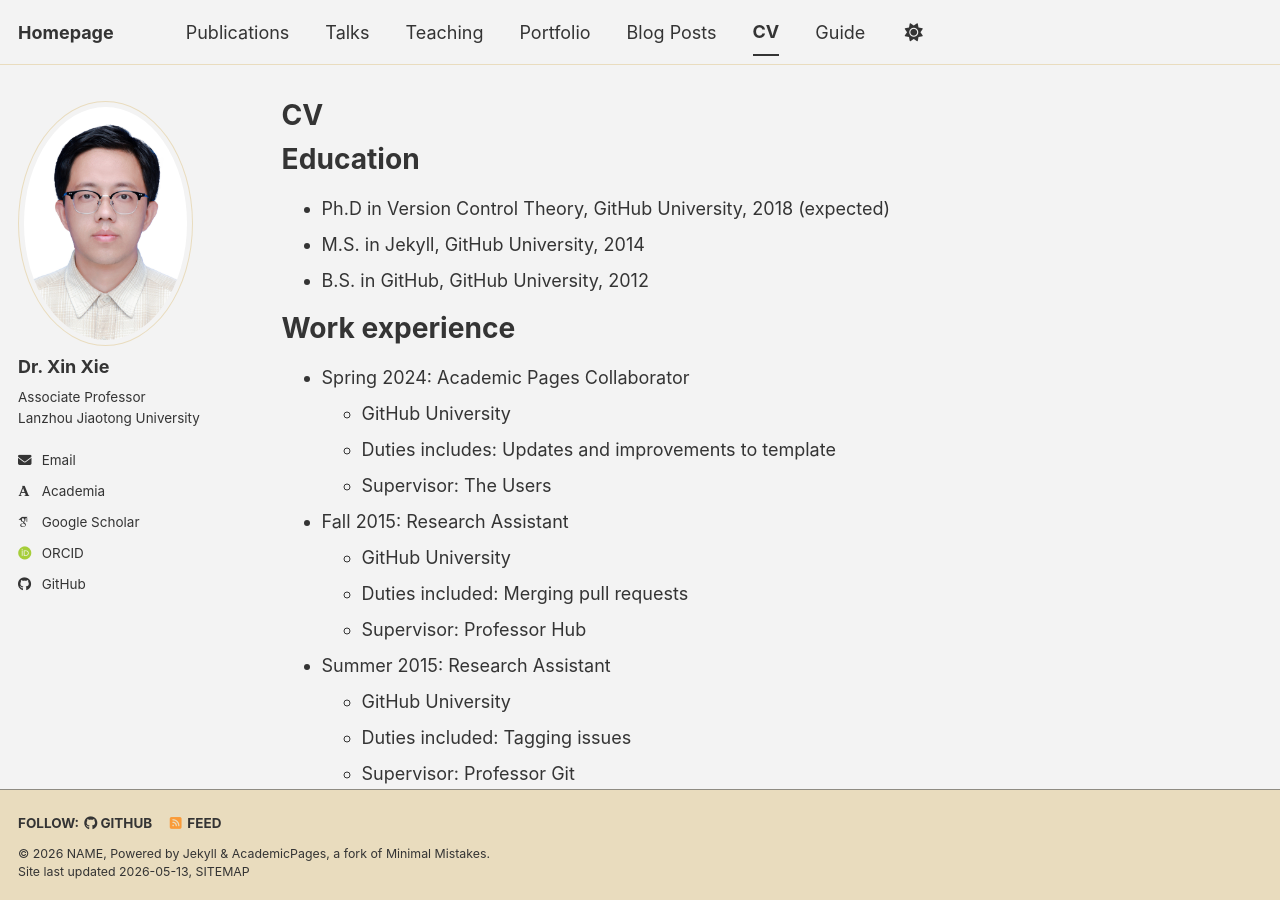
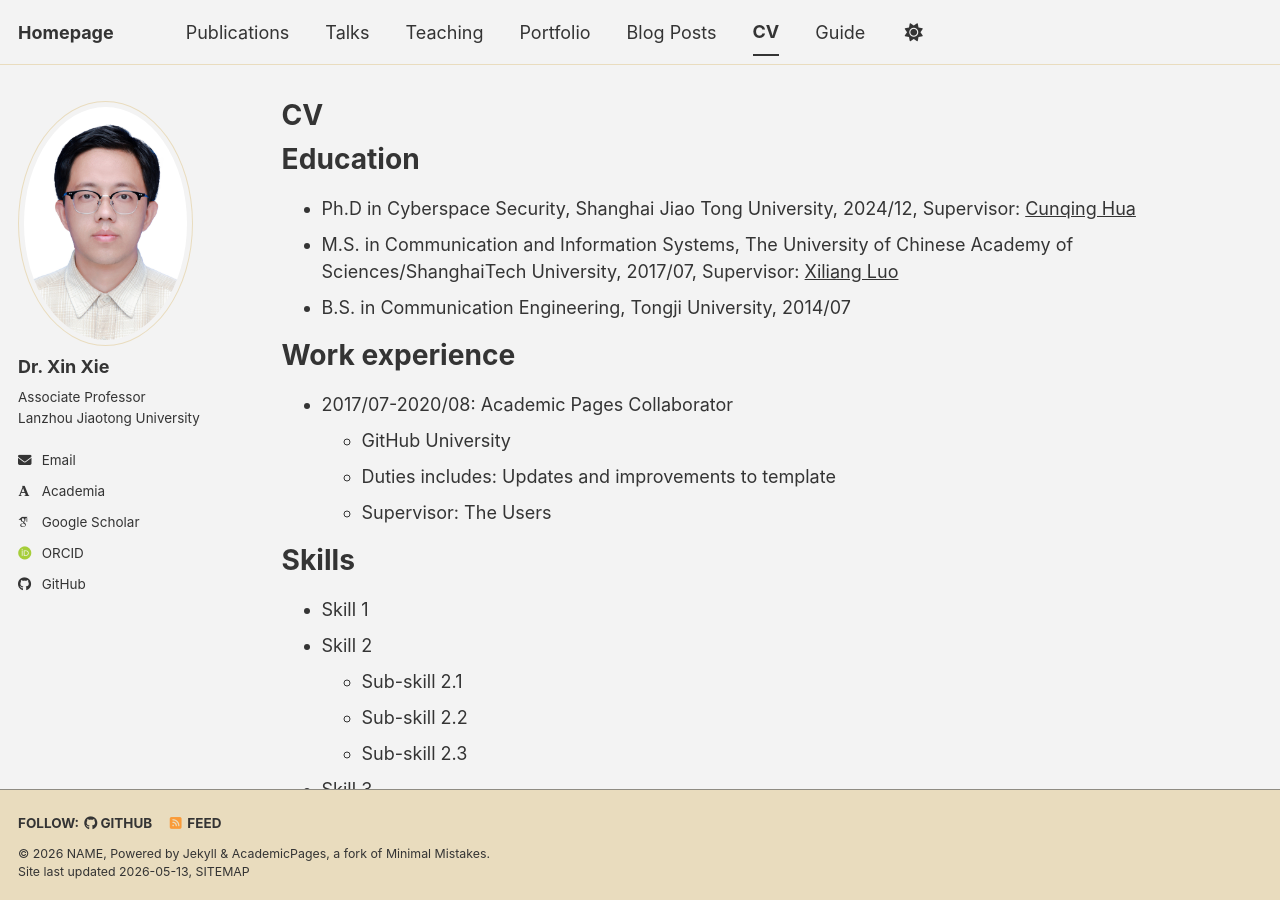
Before and after one commit to xiexin312/xiexin312.github.io, a Jekyll site: the page built from _pages/cv.md, in a window 1280 px wide and 900 px high. Built offline with Jekyll 4.4.1, drawn with Linux system fonts in a browser that asks for light colours; some web fonts are replaced; a script bundle is joined from its source files by our own code; library files that are not in the unit come from our copies.

Commit message:
Revise CV with updated education and experience
Updated education and work experience sections with new details.

```diff
--- a/_pages/cv.md
+++ b/_pages/cv.md
@@ -11,26 +11,16 @@
 
 Education
 ======
-* Ph.D in Version Control Theory, GitHub University, 2018 (expected)
-* M.S. in Jekyll, GitHub University, 2014
-* B.S. in GitHub, GitHub University, 2012
+* Ph.D in Cyberspace Security, Shanghai Jiao Tong University, 2024/12, Supervisor: [Cunqing Hua](https://scholar.google.com/citations?user=3k3nuSoAAAAJ&hl=zh-CN)
+* M.S. in Communication and Information Systems, The University of Chinese Academy of Sciences/ShanghaiTech University, 2017/07, Supervisor: [Xiliang Luo](https://scholar.google.com/citations?user=hLj5elMAAAAJ&hl=zh-CN)
+* B.S. in Communication Engineering, Tongji University, 2014/07
 
 Work experience
 ======
-* Spring 2024: Academic Pages Collaborator
+* 2017/07-2020/08: Academic Pages Collaborator
   * GitHub University
   * Duties includes: Updates and improvements to template
   * Supervisor: The Users
-
-* Fall 2015: Research Assistant
-  * GitHub University
-  * Duties included: Merging pull requests
-  * Supervisor: Professor Hub
-
-* Summer 2015: Research Assistant
-  * GitHub University
-  * Duties included: Tagging issues
-  * Supervisor: Professor Git
 
 Skills
 ======
```
